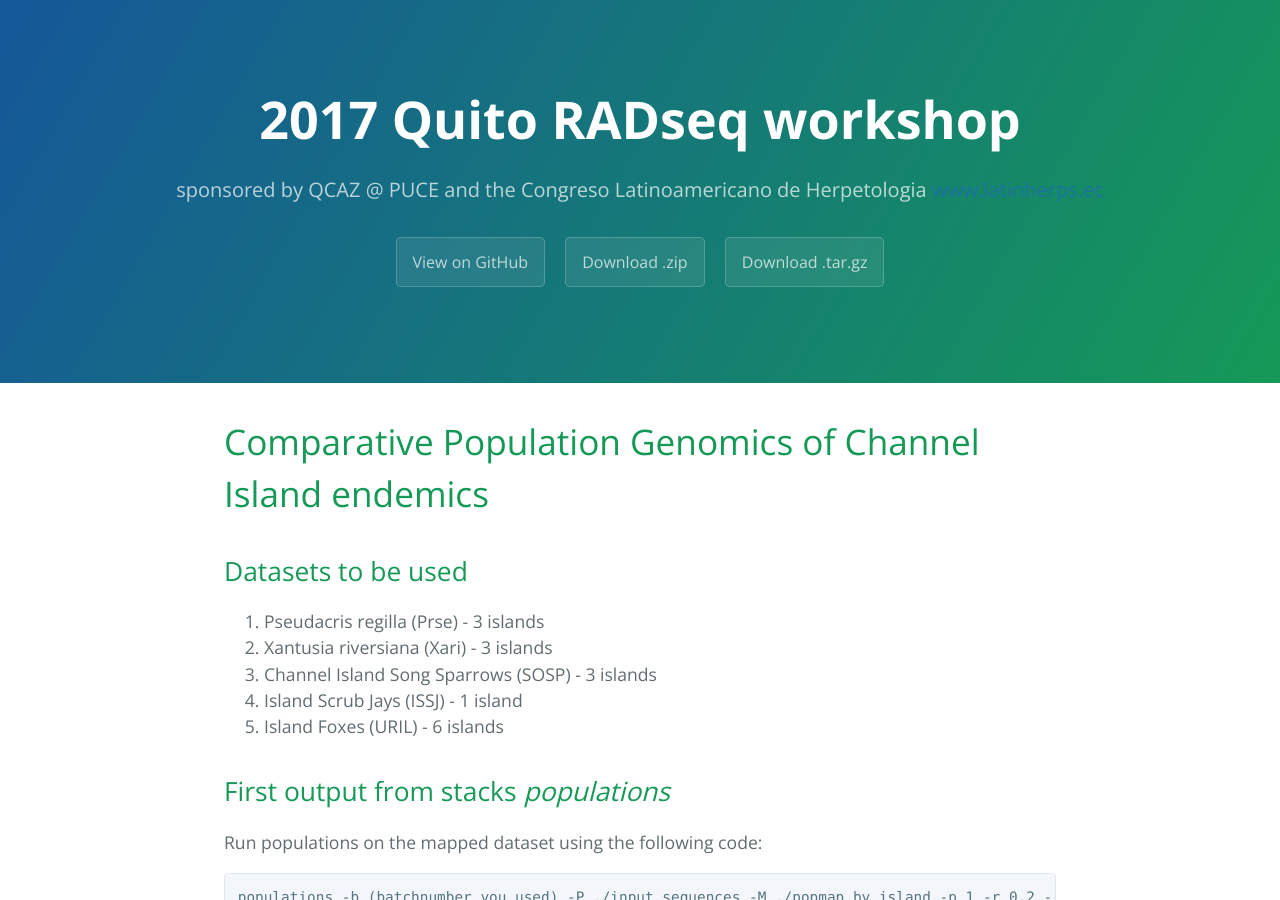
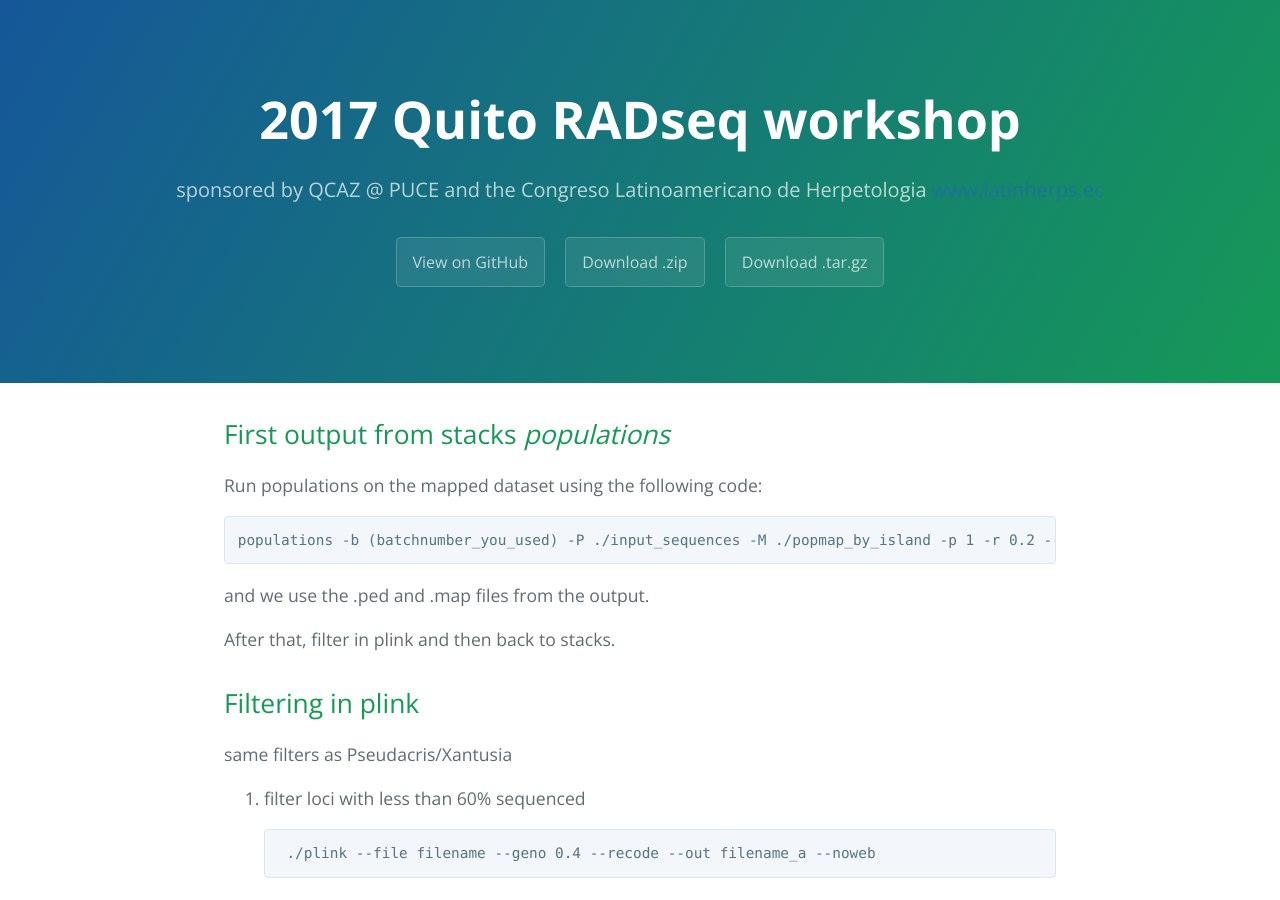
Before and after one commit to rdtarvin/RADseq_Quito_2017, a Jekyll site: the page built from filtering-post-genotyping.md, in a window 1280 px wide and 900 px high. Built offline with Jekyll 4.4.1, drawn with Linux system fonts in a browser that asks for light colours; our own code applies the rules of GitHub Pages for plain Markdown files.

Commit message:
modified filtering script

```diff
--- a/filtering-post-genotyping.md
+++ b/filtering-post-genotyping.md
@@ -1,16 +1,3 @@
-
-Comparative Population Genomics of Channel Island endemics
-======
-
-Datasets to be used
----
-
-1. Pseudacris regilla (Prse) - 3 islands
-2. Xantusia riversiana (Xari) - 3 islands
-3. Channel Island Song Sparrows (SOSP) - 3 islands
-4. Island Scrub Jays (ISSJ) - 1 island
-5. Island Foxes (URIL) - 6 islands
-
 
 First output from stacks *populations*
 -------
```
